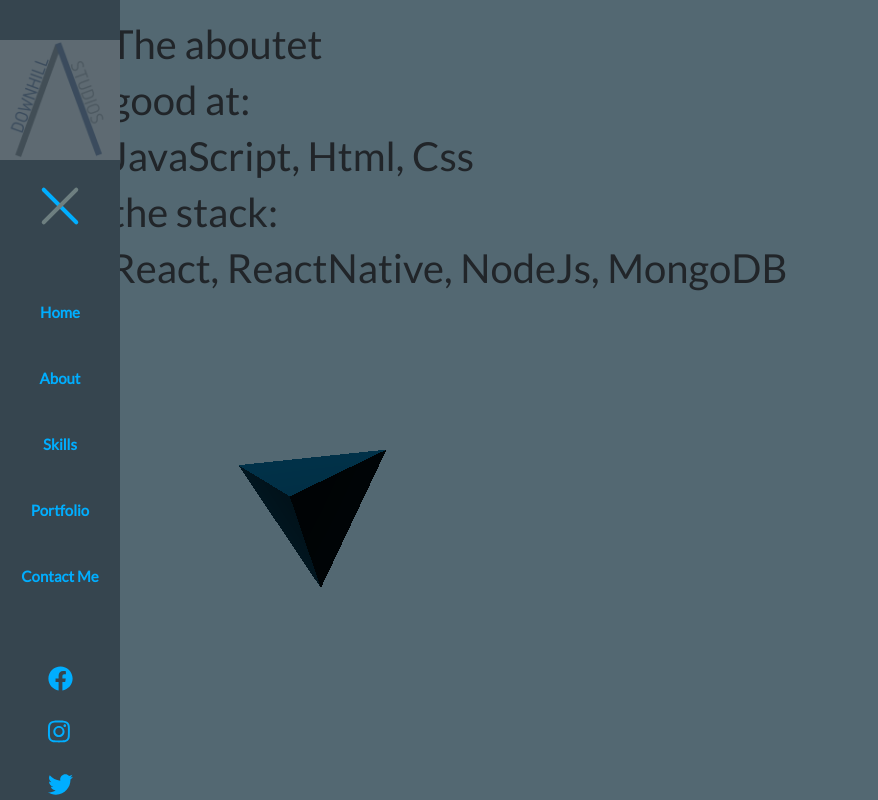
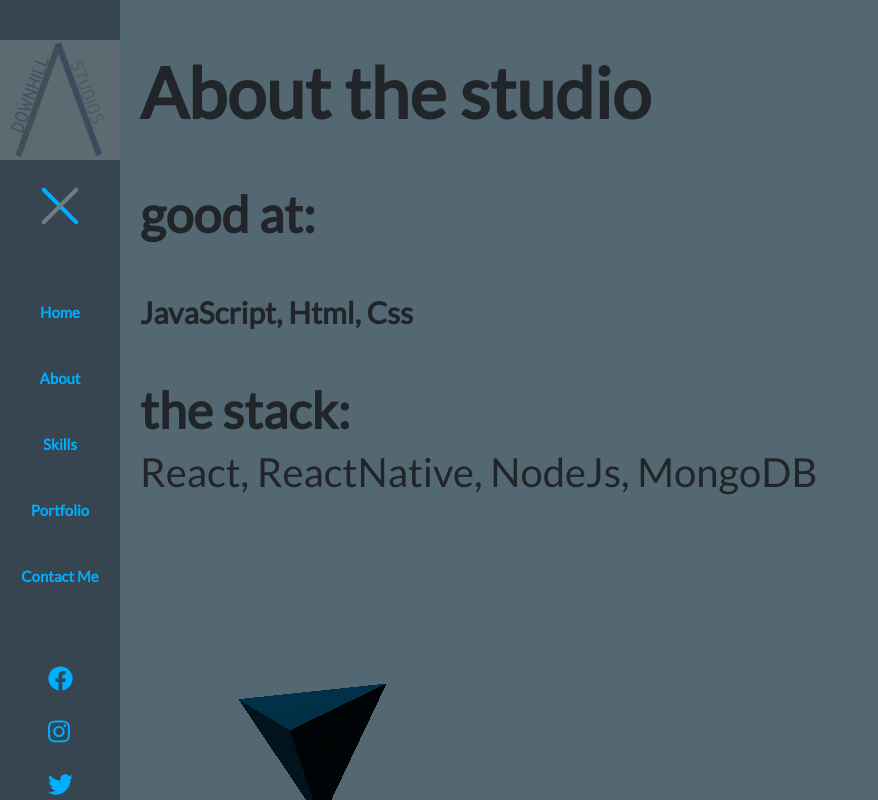
Before and after one commit to nisol91/react-express-boilerplate, a React (Create React App) app: page /about in a window 1280 px wide. Shown: the whole page, without its empty margins (0-878 px from the left). Built offline with nearby package versions, Linux system fonts and the light colour scheme; what react-mapbox-gl would draw is missing.

Commit message:
working on about page

```diff
--- a/src/components/about/about.js
+++ b/src/components/about/about.js
@@ -1,5 +1,6 @@
 import React, { Component } from "react";
 import Triangle from "../triangle";
+import "./about.scss";
 
 export default class About extends Component {
   constructor(props) {
@@ -20,8 +21,8 @@ export default class About extends Component {
   render() {
     return (
       <div style={{ marginTop: 10 }}>
-        <div className="skillssx">
-          <h1 className="about1 text-flicker-in-glow">The aboutet</h1>
+        <div className="aboutcontainer">
+          <h1 className="about1 text-flicker-in-glow">About the studio</h1>
           <h1 className="about2 tracking-in-expand">good at:</h1>
           <h1 className="about3 swing-in-top-fwd">JavaScript, Html, Css</h1>
           <h1 className="about2 tracking-in-expand">the stack:</h1>
--- a/src/components/about/about.scss
+++ b/src/components/about/about.scss
@@ -1,4 +1,7 @@
 @import "./src/scss/variables";
+
+.aboutcontainer {
+	padding: 30px;
 
 	.about1 {
 		font-size: 70px;
@@ -16,3 +19,4 @@
 		font-weight: bold;
 		margin-top: 50px;
 	}
+}
```
Lines whose indentation alone changed are shown as unchanged.
